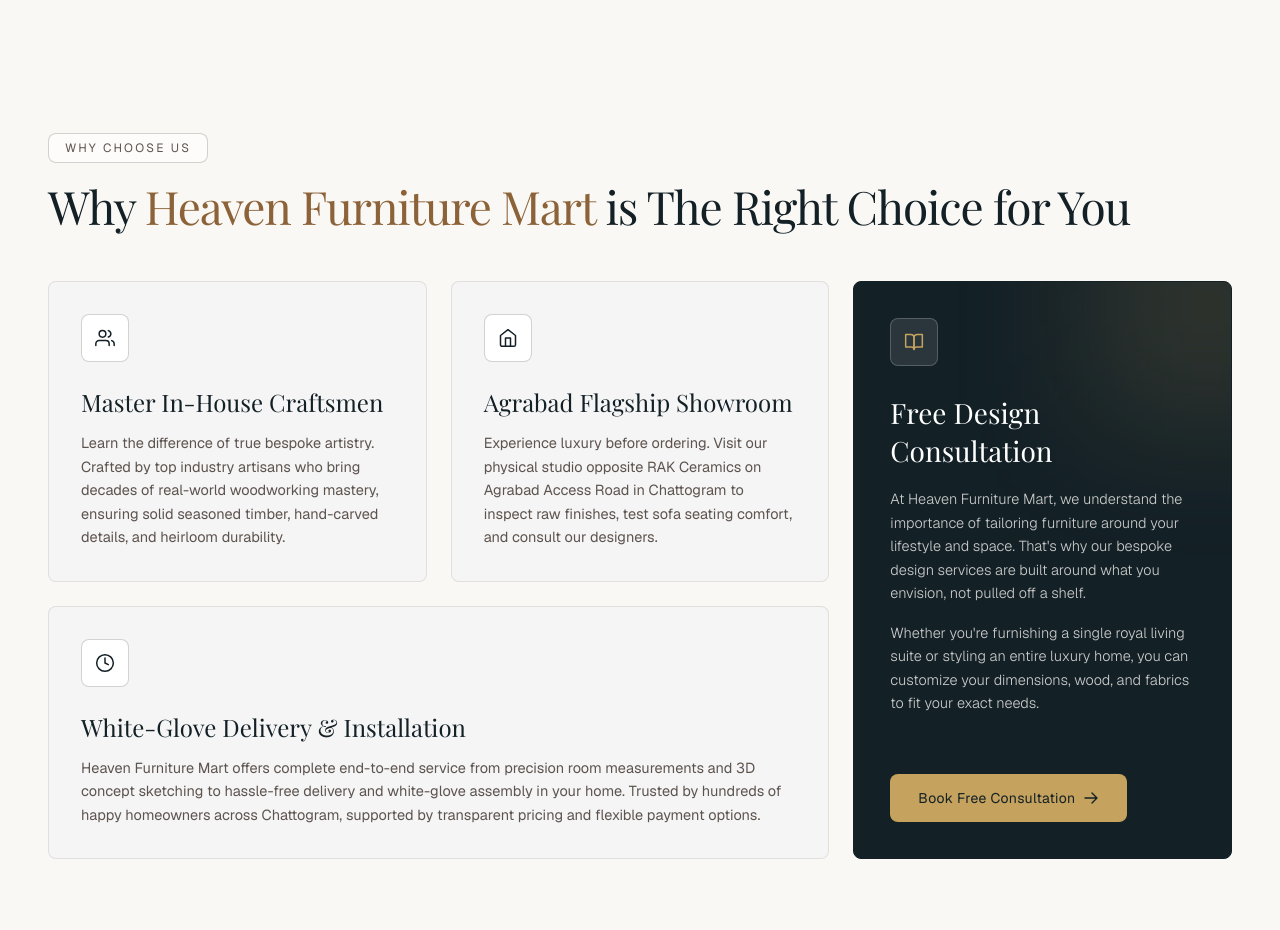
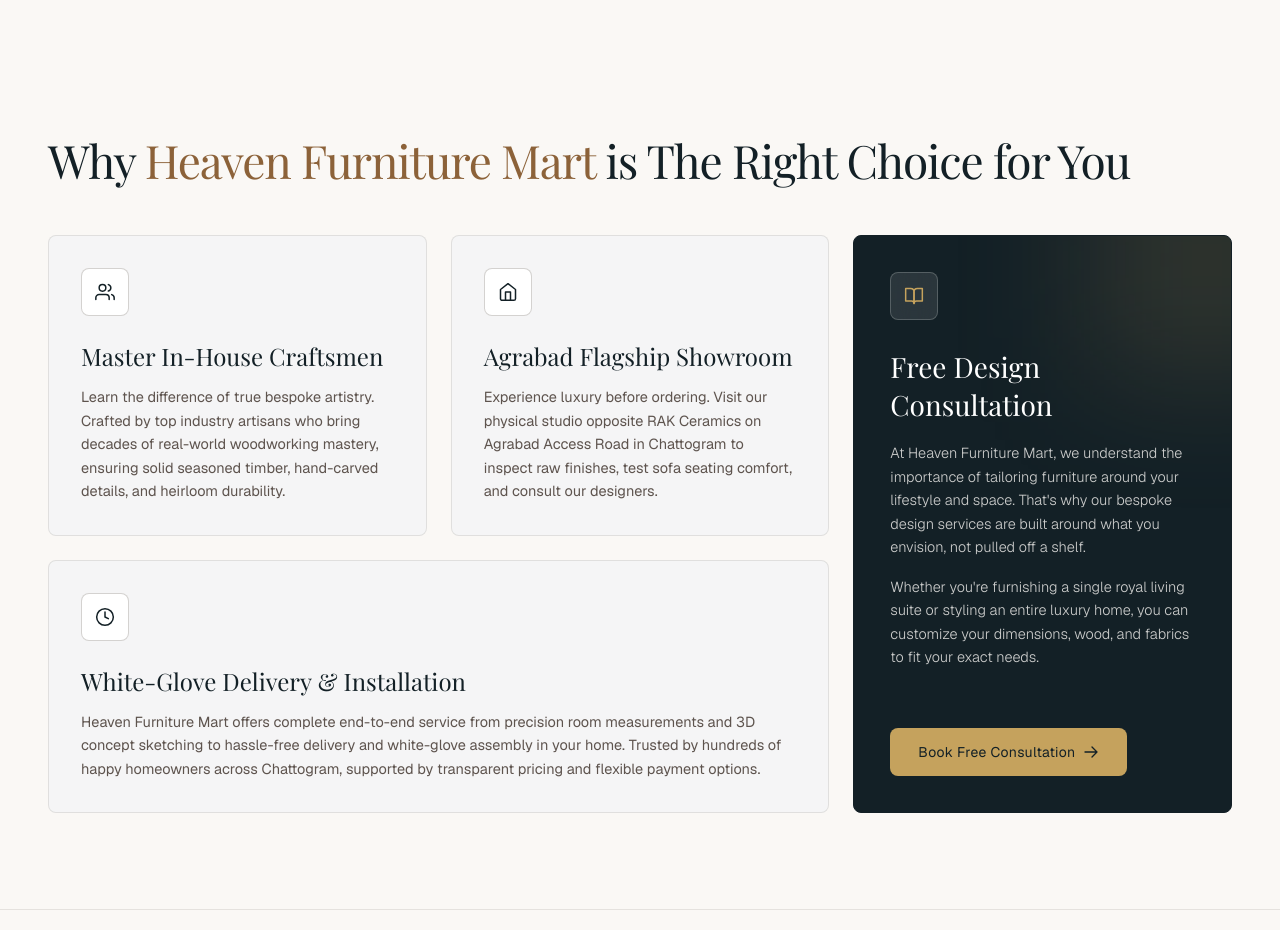
Before and after one commit to ahnafabid10/Heaven-Furniture-Mart-landing-page, a Next.js app: page / in a window 1280 px wide. Shown: the part 2740-3670 px from the top of the page. Built offline with nearby package versions, Linux system fonts and the light colour scheme.

Commit message:
feat: implement new homepage components including FAQ, Milestones, RequestQuote, StoreLocation, Testimonials, WhyChooseUs, Banner, and CategoryGrid

```diff
--- a/src/components/HomePage/WhyChooseUs.tsx
+++ b/src/components/HomePage/WhyChooseUs.tsx
@@ -7,14 +7,6 @@
   return (
     <section className="w-full bg-[#FAF8F5] py-16 sm:py-20 lg:py-24 border-b border-[#2B1E16]/10" id="why-choose-us">
       <div className="w-full max-w-[1560px] mx-auto px-4 sm:px-6 lg:px-12">
-
-        {/* Eyebrow Pill Tag */}
-        <div className="inline-flex items-center px-4 py-1.5 rounded-lg border border-[#2B1E16]/20 bg-white/60 mb-4">
-          <span className="text-xs uppercase tracking-[0.18em] text-[#2B1E16]/75">
-            WHY CHOOSE US
-          </span>
-        </div>
-
         {/* Section Headline */}
         <h2 className="font-serif text-3xl sm:text-4xl lg:text-[46px] text-[#132026] tracking-tight leading-[1.18] mb-10 sm:mb-12">
           Why <span className="text-[#8C6239]">Heaven Furniture Mart</span> is The Right Choice for You
```
